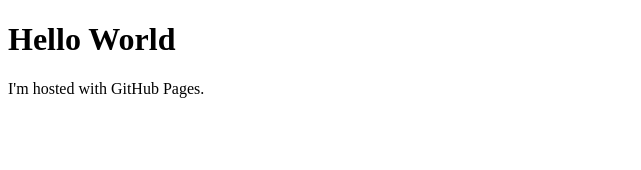
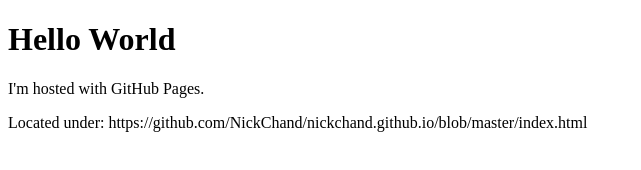
Before and after one commit to NickChand/nickchand.github.io, a plain HTML site: page index.html in a window 1280 px wide. Shown: the whole page, without its empty margins (0-641 px from the left). Drawn offline with Linux system fonts and the light colour scheme.

Commit message:
Update index.html

```diff
--- a/index.html
+++ b/index.html
@@ -3,5 +3,6 @@
 <body>
 <h1>Hello World</h1>
 <p>I'm hosted with GitHub Pages.</p>
+  <p>Located under: https://github.com/NickChand/nickchand.github.io/blob/master/index.html</p>
 </body>
 </html>
```
